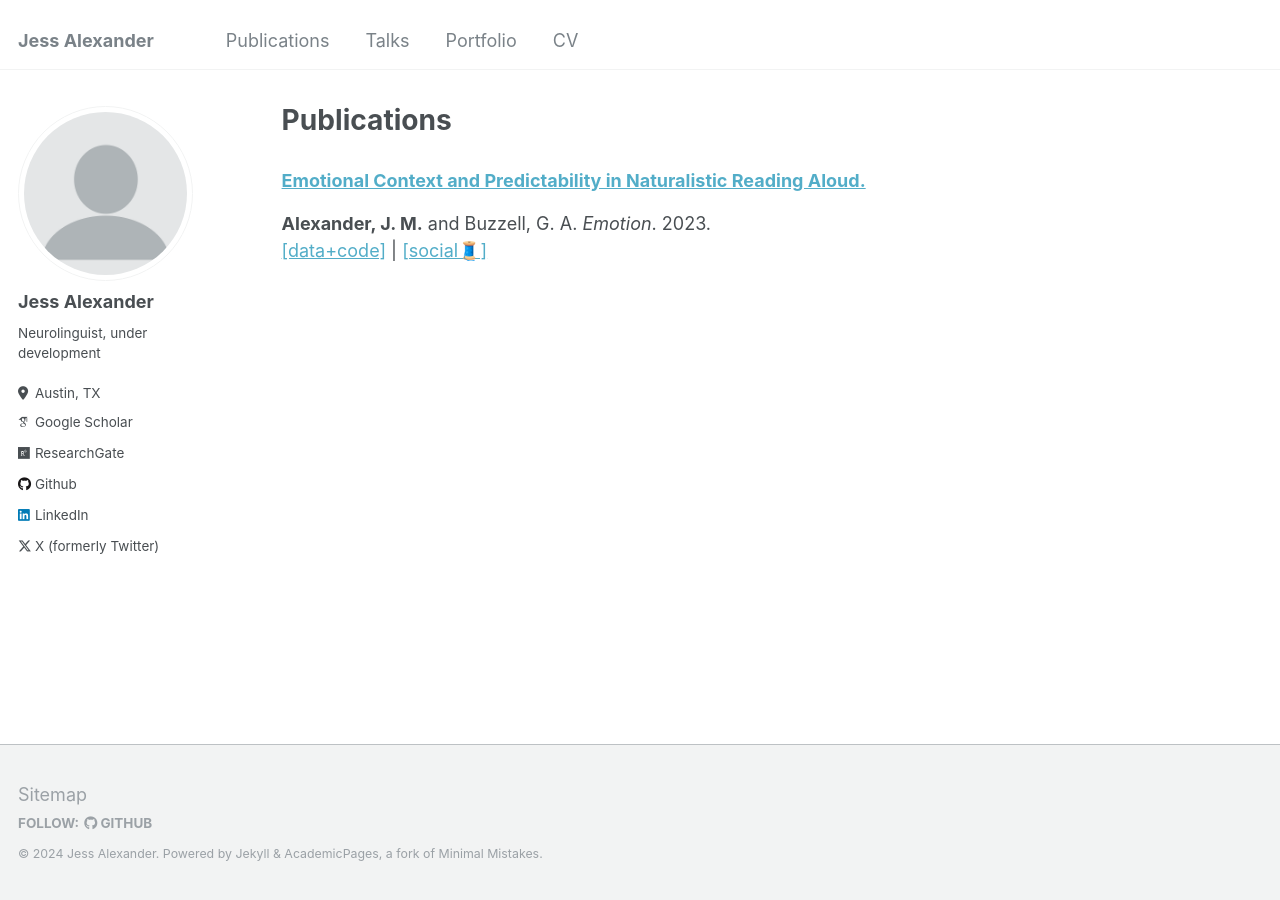
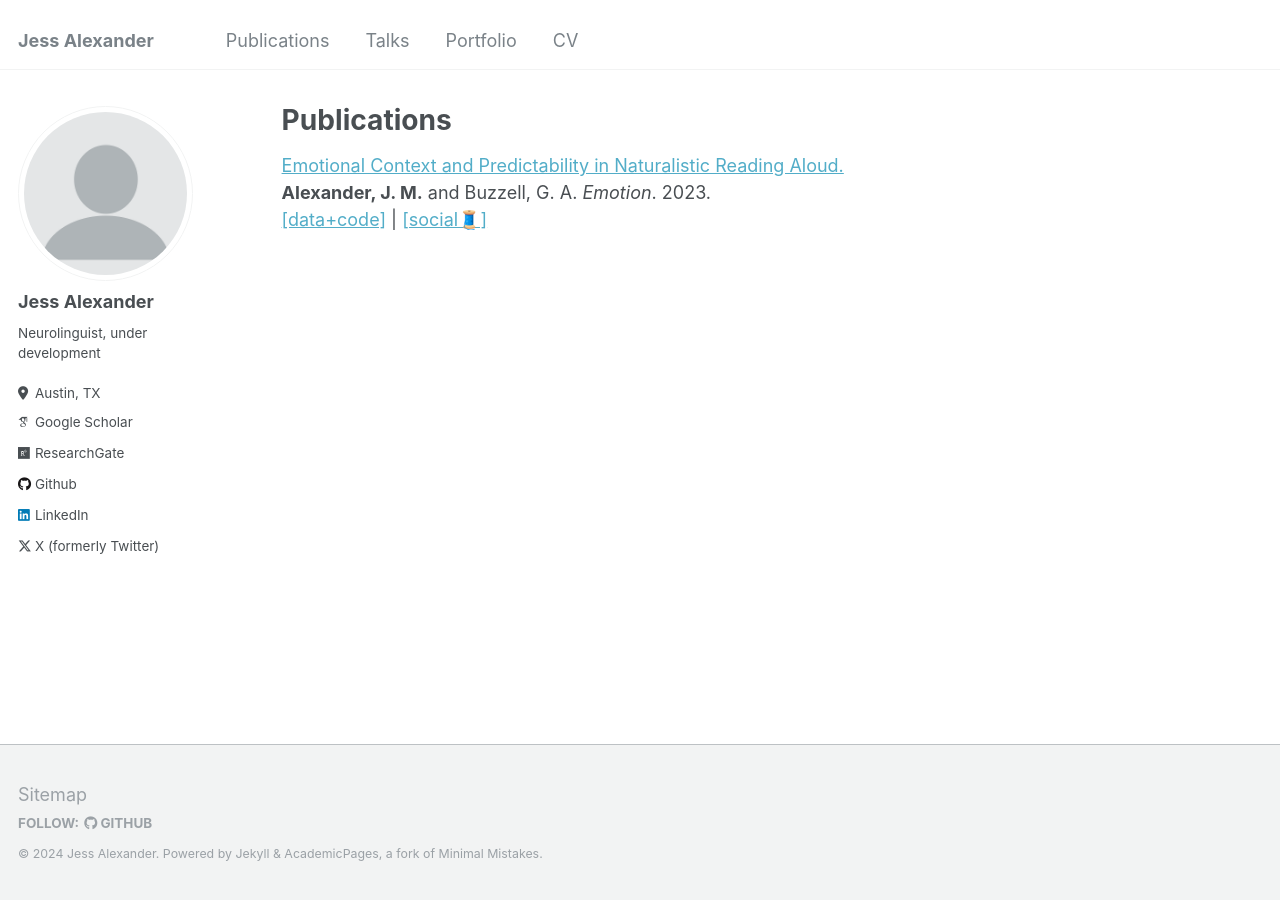
Before and after one commit to jessb0t/jessb0t.github.io, a Jekyll site: the page built from _pages/publications.md, in a window 1280 px wide. Built offline with Jekyll 4.4.1, drawn with Linux system fonts in a browser that asks for light colours; some web fonts are replaced.

Commit message:
Update formatting

```diff
--- a/_pages/publications.md
+++ b/_pages/publications.md
@@ -7,7 +7,7 @@ author_profile: true
 
 {% include base_path %}
 
-### [Emotional Context and Predictability in Naturalistic Reading Aloud.](https://doi.org/10.1037/emo0001298)
+[Emotional Context and Predictability in Naturalistic Reading Aloud.](https://doi.org/10.1037/emo0001298)
 **Alexander, J. M.** and Buzzell, G. A. *Emotion*. 2023.
 [[data+code]](https://osf.io/pn2hu/) |
 [[social🧵]](https://x.com/je55bot/status/1704262128339685493)
```
